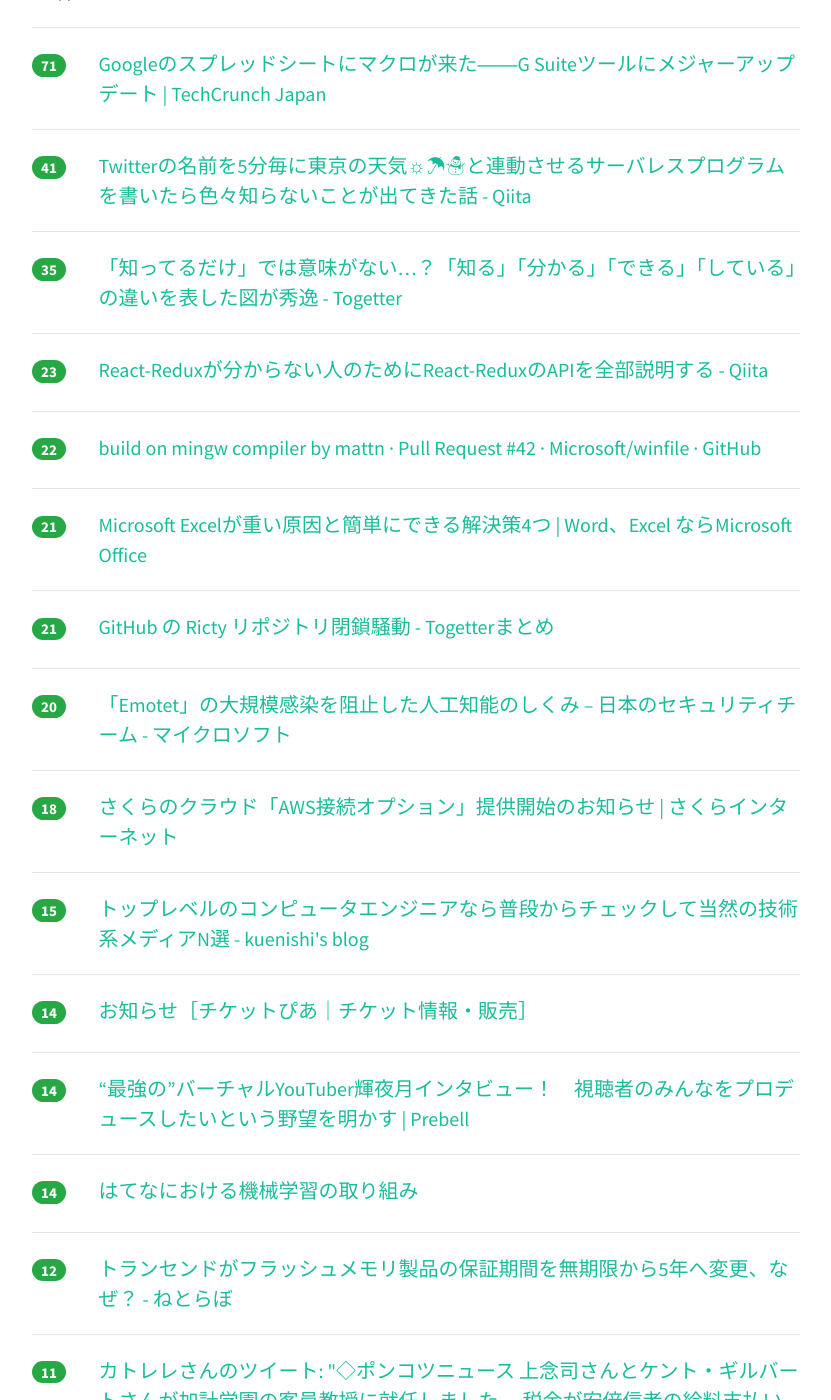
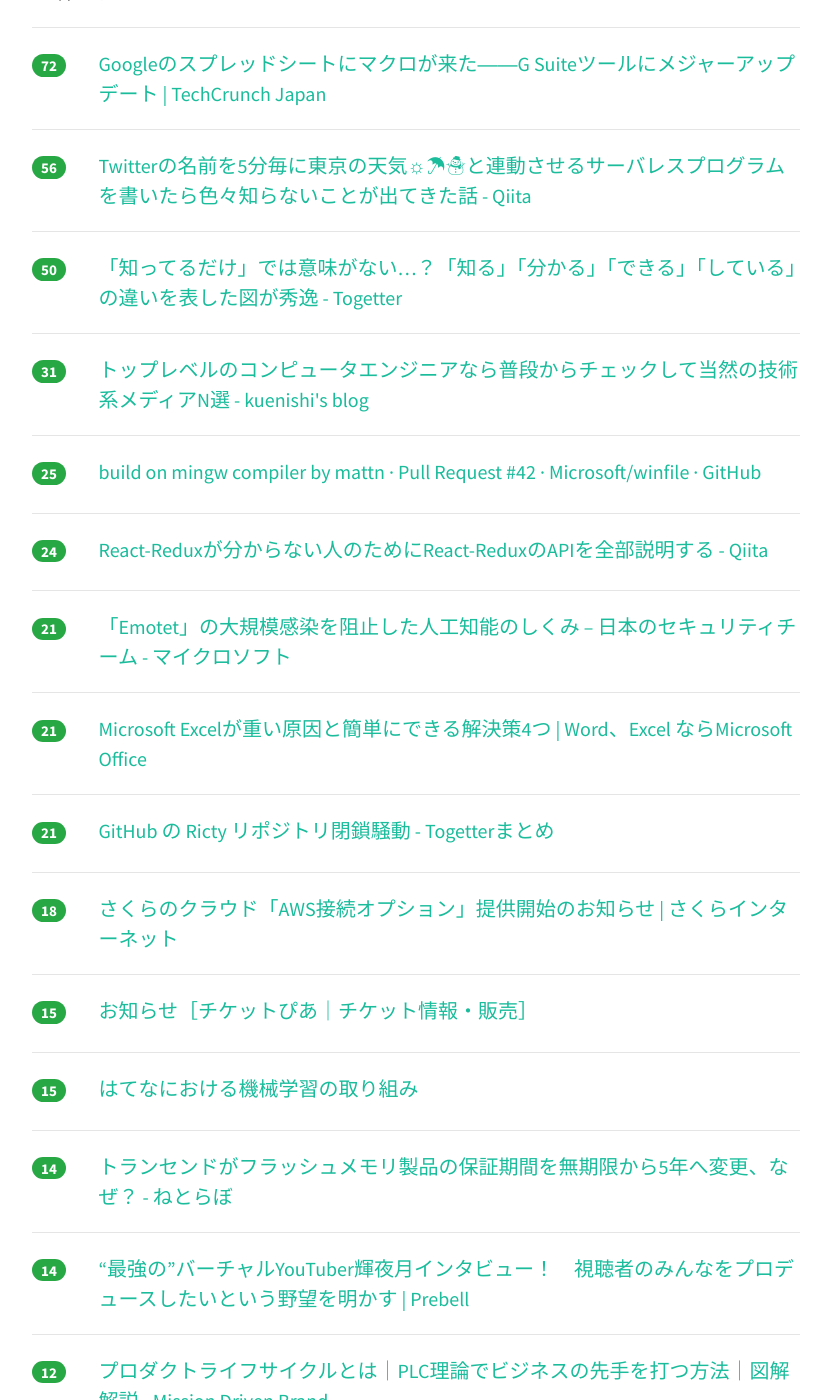
Before and after one commit to yatta47/hatena-matome-site, a Jekyll site: the page built from _posts/2018-04-13-hatena.md, in a window 1280 px wide and 1400 px high, scrolled down 346 px. Shown: the whole window, without its empty margins (224-1055 px from the left). Built offline with Jekyll 4.4.1, drawn with Linux system fonts in a browser that asks for light colours; nearby versions of some CDN libraries; some of the changed text lies outside the part shown.

Commit message:
Updated 2018-04-13

```diff
--- a/_posts/2018-04-13-hatena.md
+++ b/_posts/2018-04-13-hatena.md
@@ -1,34 +1,44 @@
 ---
 layout: post
 title:  "2018-04-13 はてぶIT"
-date:   2018-04-13 06:02:03
+date:   2018-04-13 07:02:58
 tags: [it-hotentry]
 ---
-16 件のデータあり
+18 件のデータあり
 
 <hr><div class="row">
-<div class="col-1"><span class="badge badge-pill badge-success h2">71</span></div>
+<div class="col-1"><span class="badge badge-pill badge-success h2">72</span></div>
 <div class="col-11"><a href='http://jp.techcrunch.com/2018/04/12/2018-04-11-google-sheets-gets-macros/' target='_blank'>Googleのスプレッドシートにマクロが来た――G Suiteツールにメジャーアップデート | TechCrunch Japan</a></div>
 </div>
 <hr>
 <div class="row">
-<div class="col-1"><span class="badge badge-pill badge-success h2">41</span></div>
+<div class="col-1"><span class="badge badge-pill badge-success h2">56</span></div>
 <div class="col-11"><a href='https://qiita.com/issei_y/items/ab641746be2704db98be' target='_blank'>Twitterの名前を5分毎に東京の天気☼☂☃と連動させるサーバレスプログラムを書いたら色々知らないことが出てきた話 - Qiita</a></div>
 </div>
 <hr>
 <div class="row">
-<div class="col-1"><span class="badge badge-pill badge-success h2">35</span></div>
+<div class="col-1"><span class="badge badge-pill badge-success h2">50</span></div>
 <div class="col-11"><a href='https://togetter.com/li/1217505' target='_blank'>「知ってるだけ」では意味がない…？「知る」「分かる」「できる」「している」の違いを表した図が秀逸 - Togetter</a></div>
 </div>
 <hr>
 <div class="row">
-<div class="col-1"><span class="badge badge-pill badge-success h2">23</span></div>
+<div class="col-1"><span class="badge badge-pill badge-success h2">31</span></div>
+<div class="col-11"><a href='https://kuenishi.hatenadiary.jp/entry/2018/04/13/022908' target='_blank'>トップレベルのコンピュータエンジニアなら普段からチェックして当然の技術系メディアN選 - kuenishi's blog</a></div>
+</div>
+<hr>
+<div class="row">
+<div class="col-1"><span class="badge badge-pill badge-success h2">25</span></div>
+<div class="col-11"><a href='https://github.com/Microsoft/winfile/pull/42' target='_blank'>build on mingw compiler by mattn · Pull Request #42 · Microsoft/winfile · GitHub</a></div>
+</div>
+<hr>
+<div class="row">
+<div class="col-1"><span class="badge badge-pill badge-success h2">24</span></div>
 <div class="col-11"><a href='https://qiita.com/tkow/items/bca43546a98e42121873' target='_blank'>React-Reduxが分からない人のためにReact-ReduxのAPIを全部説明する - Qiita</a></div>
 </div>
 <hr>
 <div class="row">
-<div class="col-1"><span class="badge badge-pill badge-success h2">22</span></div>
-<div class="col-11"><a href='https://github.com/Microsoft/winfile/pull/42' target='_blank'>build on mingw compiler by mattn · Pull Request #42 · Microsoft/winfile · GitHub</a></div>
+<div class="col-1"><span class="badge badge-pill badge-success h2">21</span></div>
+<div class="col-11"><a href='https://blogs.technet.microsoft.com/jpsecurity/2018/04/12/how-artificial-intelligence-stopped-an-emotet-outbreak/' target='_blank'>「Emotet」の大規模感染を阻止した人工知能のしくみ – 日本のセキュリティチーム - マイクロソフト</a></div>
 </div>
 <hr>
 <div class="row">
@@ -42,23 +52,23 @@ tags: [it-hotentry]
 </div>
 <hr>
 <div class="row">
-<div class="col-1"><span class="badge badge-pill badge-success h2">20</span></div>
-<div class="col-11"><a href='https://blogs.technet.microsoft.com/jpsecurity/2018/04/12/how-artificial-intelligence-stopped-an-emotet-outbreak/' target='_blank'>「Emotet」の大規模感染を阻止した人工知能のしくみ – 日本のセキュリティチーム - マイクロソフト</a></div>
-</div>
-<hr>
-<div class="row">
 <div class="col-1"><span class="badge badge-pill badge-success h2">18</span></div>
 <div class="col-11"><a href='https://www.sakura.ad.jp/news/sakurainfo/newsentry.php?id=1924' target='_blank'>さくらのクラウド「AWS接続オプション」提供開始のお知らせ | さくらインターネット</a></div>
 </div>
 <hr>
 <div class="row">
 <div class="col-1"><span class="badge badge-pill badge-success h2">15</span></div>
-<div class="col-11"><a href='https://kuenishi.hatenadiary.jp/entry/2018/04/13/022908' target='_blank'>トップレベルのコンピュータエンジニアなら普段からチェックして当然の技術系メディアN選 - kuenishi's blog</a></div>
+<div class="col-11"><a href='http://t.pia.jp/info/info-180411cloak.html' target='_blank'>お知らせ［チケットぴあ｜チケット情報・販売］</a></div>
+</div>
+<hr>
+<div class="row">
+<div class="col-1"><span class="badge badge-pill badge-success h2">15</span></div>
+<div class="col-11"><a href='https://www.slideshare.net/syou6162/ss-93425042' target='_blank'>はてなにおける機械学習の取り組み</a></div>
 </div>
 <hr>
 <div class="row">
 <div class="col-1"><span class="badge badge-pill badge-success h2">14</span></div>
-<div class="col-11"><a href='http://t.pia.jp/info/info-180411cloak.html' target='_blank'>お知らせ［チケットぴあ｜チケット情報・販売］</a></div>
+<div class="col-11"><a href='http://nlab.itmedia.co.jp/nl/articles/1804/12/news111.html' target='_blank'>トランセンドがフラッシュメモリ製品の保証期間を無期限から5年へ変更、なぜ？ - ねとらぼ</a></div>
 </div>
 <hr>
 <div class="row">
@@ -67,13 +77,8 @@ tags: [it-hotentry]
 </div>
 <hr>
 <div class="row">
-<div class="col-1"><span class="badge badge-pill badge-success h2">14</span></div>
-<div class="col-11"><a href='https://www.slideshare.net/syou6162/ss-93425042' target='_blank'>はてなにおける機械学習の取り組み</a></div>
-</div>
-<hr>
-<div class="row">
 <div class="col-1"><span class="badge badge-pill badge-success h2">12</span></div>
-<div class="col-11"><a href='http://nlab.itmedia.co.jp/nl/articles/1804/12/news111.html' target='_blank'>トランセンドがフラッシュメモリ製品の保証期間を無期限から5年へ変更、なぜ？ - ねとらぼ</a></div>
+<div class="col-11"><a href='http://www.missiondrivenbrand.jp/entry/kaitai_productlifecycle' target='_blank'>プロダクトライフサイクルとは｜PLC理論でビジネスの先手を打つ方法｜図解解説 - Mission Driven Brand</a></div>
 </div>
 <hr>
 <div class="row">
@@ -86,3 +91,8 @@ tags: [it-hotentry]
 <div class="col-11"><a href='https://github.com/LeoEatle/react-composition-input' target='_blank'>GitHub - LeoEatle/react-composition-input: The input component optimized for languages like Chinese, Japanese etc.</a></div>
 </div>
 <hr>
+<div class="row">
+<div class="col-1"><span class="badge badge-pill badge-success h2">11</span></div>
+<div class="col-11"><a href='http://www.ituki-yu2.net/entry/hatena_mura_Redefine' target='_blank'>はてな村に関して定義をし直す時期に来てるんじゃないかと思う。 - 超メモ帳（Web式）＠復活</a></div>
+</div>
+<hr>
```
